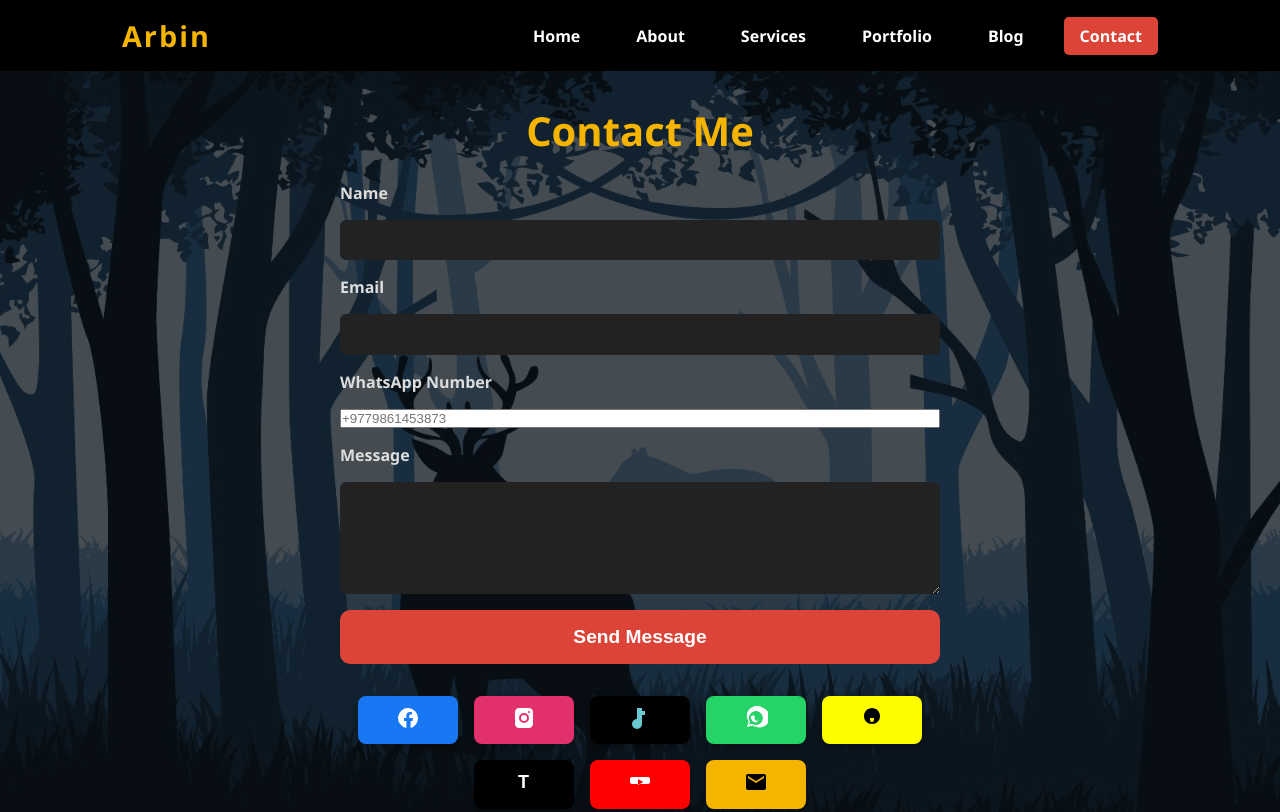
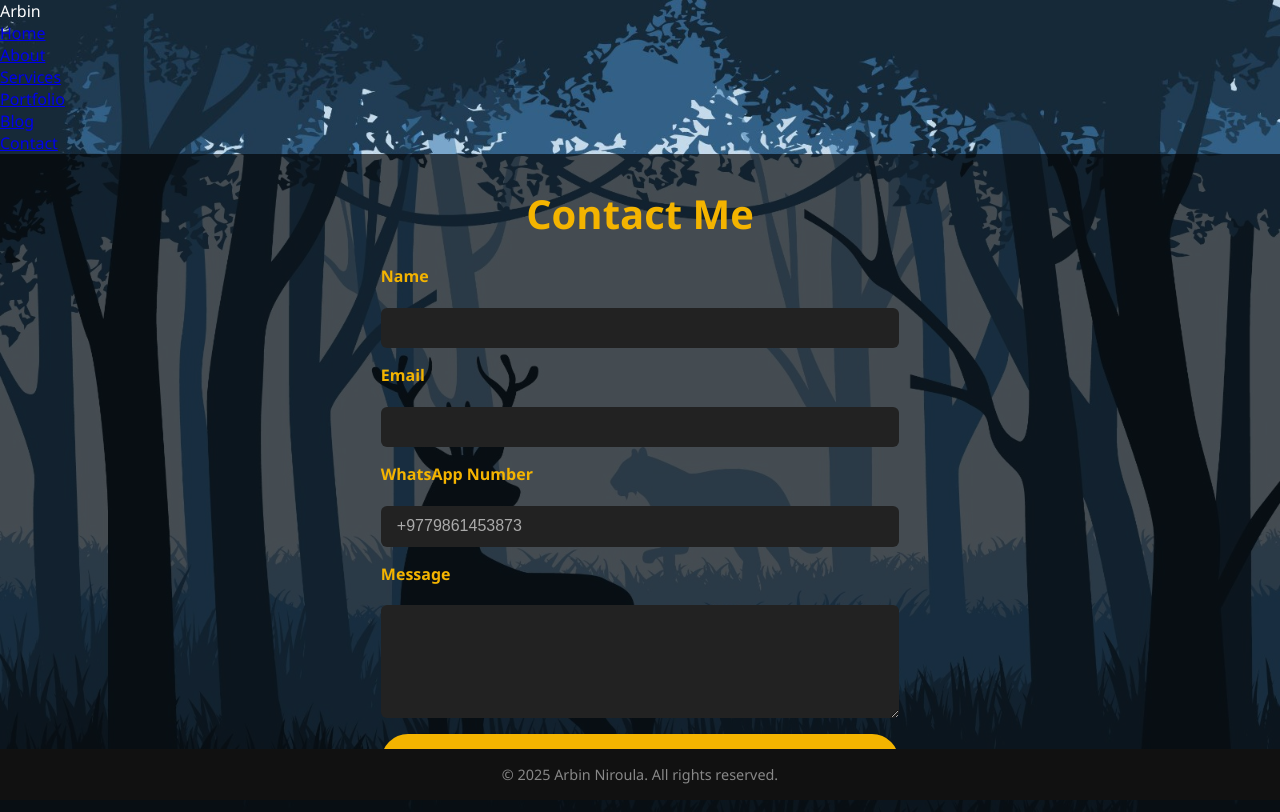
Before and after one commit to arbeen-05/portfolio-website, a plain HTML site: page contact.html in a window 1280 px wide. Shown: the top 812 px of the page. Drawn offline with Linux system fonts and the light colour scheme.

Commit message:
Update contact.css

```diff
--- a/css/contact.css
+++ b/css/contact.css
@@ -49,11 +49,13 @@ form {
 
 label {
   font-weight: 600;
-  color: #ddd;
+  color: #f4b400;
+  margin-bottom: 0.3rem;
 }
 
 input[type="text"],
 input[type="email"],
+input[type="tel"],
 textarea {
   padding: 0.7rem 1rem;
   border-radius: 6px;
@@ -61,204 +63,126 @@ textarea {
   font-size: 1rem;
   background: #222;
   color: white;
+  resize: vertical;
+  transition: background 0.3s ease;
 }
 
-input[type="text"]::placeholder,
-input[type="email"]::placeholder,
+input::placeholder,
 textarea::placeholder {
   color: #aaa;
 }
 
-input[type="text"]:focus,
-input[type="email"]:focus,
+input:focus,
 textarea:focus {
   outline: 2px solid #f4b400;
   background: #333;
   color: white;
 }
 
-/* Submit button */
 .btn-submit {
-  background: #db4437; /* Red */
-  color: white;
-  padding: 1rem;
+  background-color: #f4b400;
+  border: none;
+  border-radius: 30px;
+  padding: 1rem 1.8rem;
   font-weight: 700;
-  border: none;
-  border-radius: 10px;
+  font-size: 1.2rem;
+  color: #000;
   cursor: pointer;
-  font-size: 1.2rem;
-  transition: background 0.3s ease, transform 0.3s ease;
+  transition: background-color 0.3s ease, transform 0.2s ease;
 }
 
 .btn-submit:hover {
-  background: #f4b400; /* Yellow */
-  color: black;
-  transform: scale(1.05);
+  background-color: #e0a800;
+  transform: translateY(-3px);
 }
 
-/* Social buttons container */
+/* Social buttons */
 .social-buttons {
   display: flex;
   flex-wrap: wrap;
-  gap: 1rem;
+  gap: 1.2rem;
   justify-content: center;
 }
 
-/* Generic button style */
 .social-buttons .btn {
-  display: inline-block;
-  padding: 0.6rem 1.3rem;
-  border-radius: 8px;
-  color: white;
-  font-weight: 700;
-  text-decoration: none;
-  transition: background 0.3s ease, transform 0.2s ease;
-  min-width: 100px;
-  text-align: center;
+  display: flex;
+  align-items: center;
+  justify-content: center;
+  width: 48px;
+  height: 48px;
+  border-radius: 50%;
+  background-color: #444;
+  box-shadow: 0 4px 8px rgba(0,0,0,0.3);
+  transition: background-color 0.3s ease, transform 0.2s ease;
   cursor: pointer;
   user-select: none;
-  box-shadow: 0 4px 8px rgba(0,0,0,0.3);
 }
 
-/* Hover effect */
-.social-buttons .btn:hover {
-  transform: translateY(-4px);
-  box-shadow: 0 8px 15px rgba(0,0,0,0.5);
+.social-buttons .btn svg {
+  width: 24px;
+  height: 24px;
+  pointer-events: none;
 }
 
-/* Brand colors */
-.fb {
-  background: #1877F2;
-}
-.fb:hover {
-  background: #145dbf;
+.social-buttons .btn:hover {
+  transform: translateY(-6px);
+  box-shadow: 0 8px 16px rgba(0,0,0,0.6);
 }
 
-.insta {
-  background: #E1306C;
-}
-.insta:hover {
-  background: #b92758;
-}
+/* Brand colors override background */
+.fb { background-color: #1877F2; }
+.fb:hover { background-color: #145dbf; }
 
-.tiktok {
-  background: #010101;
-  color: #69C9D0;
-}
-.tiktok:hover {
-  background: #333;
-}
+.insta { background-color: #E1306C; }
+.insta:hover { background-color: #b92758; }
 
-.whatsapp {
-  background: #25D366;
-  color: #fff;
-}
-.whatsapp:hover {
-  background: #1da851;
-}
+.tiktok { background-color: #010101; }
+.tiktok:hover { background-color: #333; }
+
+.whatsapp { background-color: #25D366; }
+.whatsapp:hover { background-color: #1da851; }
 
 .snapchat {
-  background: #FFFC00;
-  color: #000;
-  font-weight: 800;
+  background-color: #FFFC00;
 }
-.snapchat:hover {
-  background: #e6e600;
-}
+.snapchat svg { fill: black; }
+.snapchat:hover { background-color: #e6e600; }
 
-.threads {
-  background: #000;
-  color: #eee;
-}
-.threads:hover {
-  background: #333;
-}
+.threads { background-color: #000; }
+.threads:hover { background-color: #333; }
 
-.youtube {
-  background: #FF0000;
-}
-.youtube:hover {
-  background: #cc0000;
-}
+.youtube { background-color: #FF0000; }
+.youtube:hover { background-color: #cc0000; }
 
 .email {
-  background: #f4b400;
-  color: black;
+  background-color: #f4b400;
 }
+.email svg { fill: black; }
 .email:hover {
-  background: #db4437;
-  color: white;
-}
-
-/* Header */
-header {
-  background: black;
-  position: sticky;
-  top: 0;
-  z-index: 1000;
-}
-
-nav {
-  max-width: 1100px;
-  margin: 0 auto;
-  padding: 1rem 2rem;
-  display: flex;
-  justify-content: space-between;
-  align-items: center;
-}
-
-.logo {
-  color: #f4b400; /* Yellow */
-  font-weight: 700;
-  font-size: 1.8rem;
-  letter-spacing: 2px;
-  cursor: default;
-}
-
-nav ul {
-  display: flex;
-  list-style: none;
-  gap: 1.5rem;
-}
-
-nav ul li a {
-  color: white;
-  font-weight: 600;
-  text-decoration: none;
-  padding: 0.5rem 1rem;
-  border-radius: 5px;
-  transition: background 0.3s ease;
-}
-
-nav ul li a.active,
-nav ul li a:hover {
-  background: #db4437; /* Red */
-  color: white;
+  background-color: #db4437;
+  svg { fill: white; }
 }
 
 /* Footer */
 footer {
-  background: black;
-  color: #f4b400;
   text-align: center;
   padding: 1rem 0;
-  font-weight: 600;
-  margin-top: 4rem;
-}
-
-/* Form message */
-.form-message {
-  text-align: center;
-  font-weight: 600;
-  margin-top: 1rem;
-  min-height: 1.5rem;
-  color: #f4b400;
+  background: #111;
+  color: #888;
+  font-size: 0.9rem;
+  position: fixed;
+  width: 100%;
+  bottom: 0;
 }
 
 /* Responsive */
 @media (max-width: 600px) {
   .social-buttons .btn {
-    min-width: 45%;
-    font-size: 0.9rem;
+    width: 40px;
+    height: 40px;
+  }
+  .social-buttons .btn svg {
+    width: 20px;
+    height: 20px;
   }
 }
```
